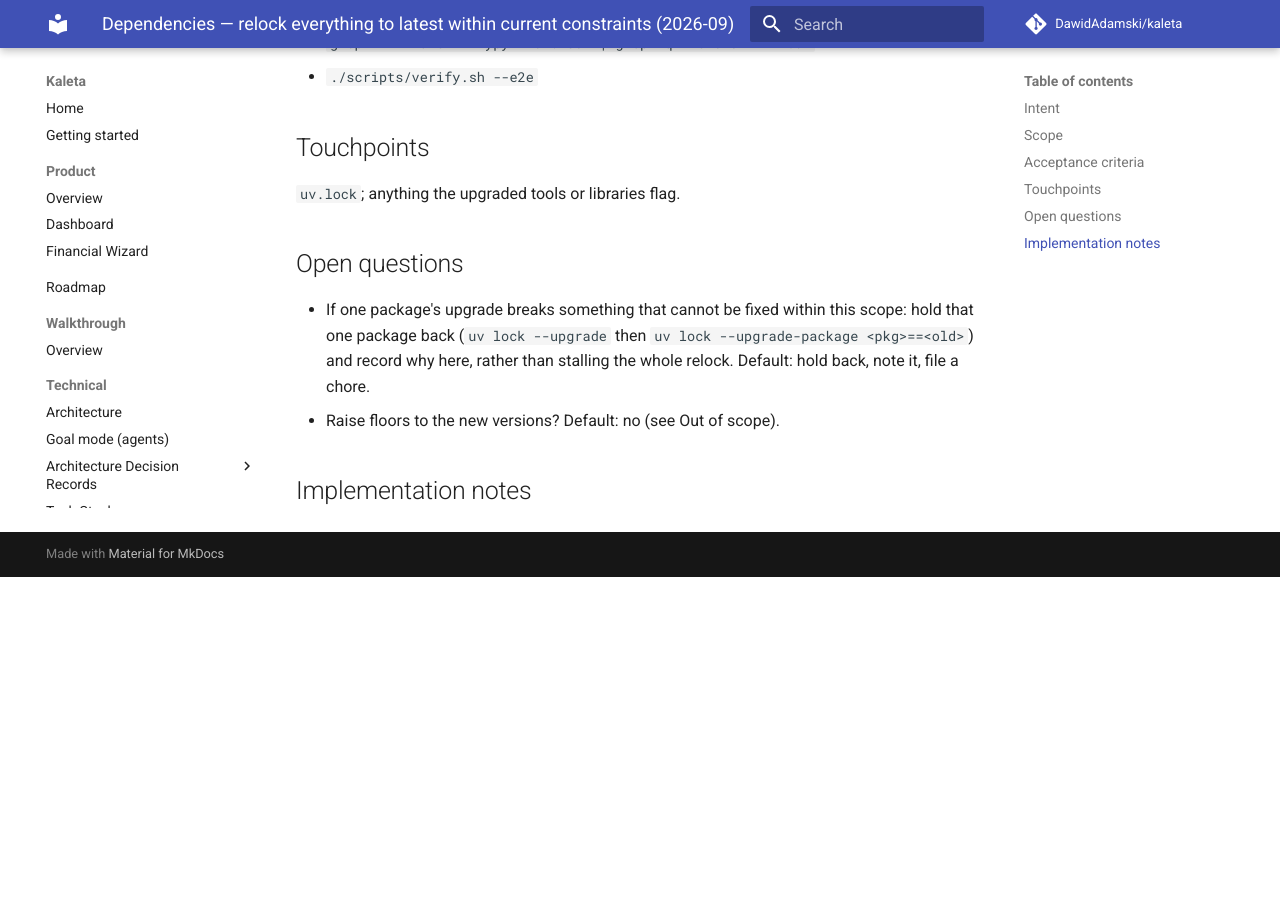
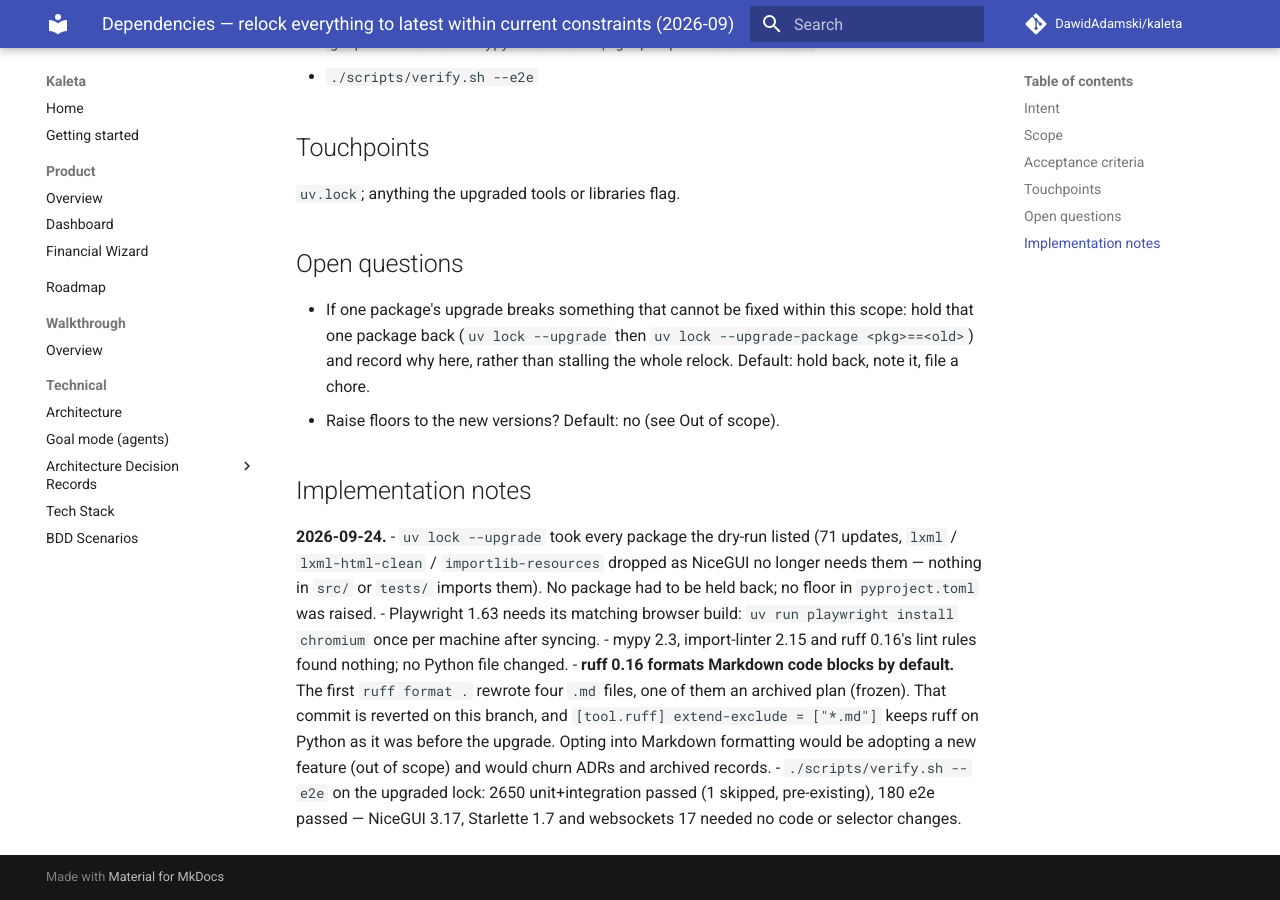
Before and after one commit to DawidAdamski/kaleta, an MkDocs documentation site: the page built from docs/plans/deps-upgrade-2026-09.md, in a window 1280 px wide and 900 px high, scrolled down 1637 px. Built offline with MkDocs 1.6.1 and Material for MkDocs 9.7.7, drawn with Linux system fonts in a browser that asks for light colours; comment, search, counter and statistics services are not loaded; before the commit the page ends 2214 px from its top, so only the background shows below that.

Commit message:
chore(ruff): keep ruff 0.16 off Markdown
ruff 0.16 formats code blocks in .md files by default and rewrote an
archived plan. Exclude *.md so ruff covers Python only, as before the
upgrade; record the relock in the plan.

Co-Authored-By: Claude Opus 5.5 <noreply@anthropic.com>

```diff
--- a/docs/plans/deps-upgrade-2026-09.md
+++ b/docs/plans/deps-upgrade-2026-09.md
@@ -74,3 +74,22 @@ Out of scope:
 - Raise floors to the new versions? Default: no (see Out of scope).
 
 ## Implementation notes
+
+**2026-09-24.**
+- `uv lock --upgrade` took every package the dry-run listed (71 updates,
+  `lxml` / `lxml-html-clean` / `importlib-resources` dropped as NiceGUI
+  no longer needs them — nothing in `src/` or `tests/` imports them). No
+  package had to be held back; no floor in `pyproject.toml` was raised.
+- Playwright 1.63 needs its matching browser build:
+  `uv run playwright install chromium` once per machine after syncing.
+- mypy 2.3, import-linter 2.15 and ruff 0.16's lint rules found nothing;
+  no Python file changed.
+- **ruff 0.16 formats Markdown code blocks by default.** The first
+  `ruff format .` rewrote four `.md` files, one of them an archived plan
+  (frozen). That commit is reverted on this branch, and
+  `[tool.ruff] extend-exclude = ["*.md"]` keeps ruff on Python as it was
+  before the upgrade. Opting into Markdown formatting would be adopting a
+  new feature (out of scope) and would churn ADRs and archived records.
+- `./scripts/verify.sh --e2e` on the upgraded lock: 2650 unit+integration
+  passed (1 skipped, pre-existing), 180 e2e passed — NiceGUI 3.17,
+  Starlette 1.7 and websockets 17 needed no code or selector changes.
--- a/pyproject.toml
+++ b/pyproject.toml
@@ -63,6 +63,10 @@ packages = ["src/kaleta"]
 [tool.ruff]
 target-version = "py313"
 line-length = 100
+# ruff 0.16 started formatting code blocks inside Markdown by default. Our
+# Markdown is prose and records (ADRs, archived plans are frozen), so keep
+# ruff to Python as it was before the upgrade.
+extend-exclude = ["*.md"]
 
 [tool.ruff.lint]
 # S is ruff's port of bandit's checks; it replaces the separate bandit run
```
